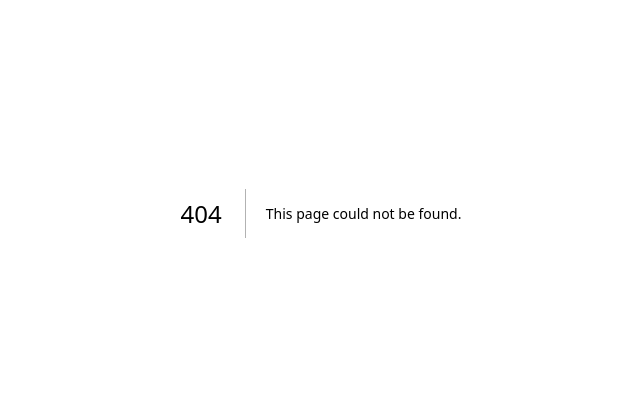
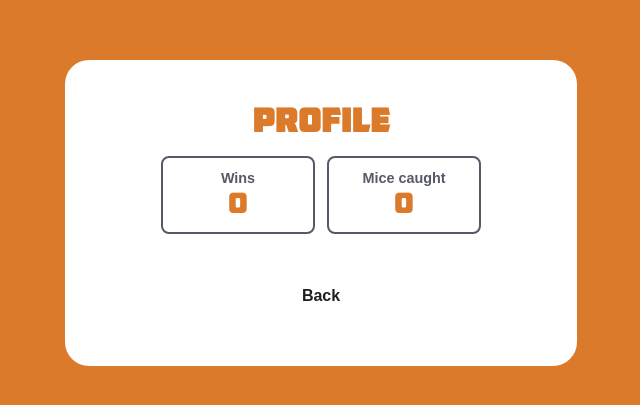
Before and after one commit to Hleyy/HunterZone, a Next.js app: page /profil in a window 1280 px wide. Before the commit this address had no page. Shown: the part 187-592 px from the top of the page, without its empty margins (319-959 px from the left). Built offline with nearby package versions, Linux system fonts and the light colour scheme; a web font is replaced by a local one.

Commit message:
feat: add profile page and local profile stats tracking

```diff
--- a/pages/accueil.js
+++ b/pages/accueil.js
@@ -1,10 +1,12 @@
 import { useState } from 'react';
+import { useRouter } from 'next/router';
 
 import CreateParty from '../components/CreateParty';
 import JoinParty from '../components/JoinParty';
 
 export default function Accueil() {
     const [mode, setMode] = useState(null);
+    const router = useRouter();
 
     return (
         <main className="home-page">
@@ -16,6 +18,10 @@ export default function Accueil() {
                         <button className="home-button home-button-primary" onClick={() => setMode('create')}>Create a game</button>
 
                         <button className="home-button home-button-secondary" onClick={() => setMode('join')}>Join a game</button>
+
+                        <button className="home-account-button" type="button" onClick={() => router.push('/profil')}>
+                            Profile
+                        </button>
                     </div>
                 )}
 
--- /dev/null
+++ b/pages/profil.js
@@ -0,0 +1,34 @@
+import { useEffect, useState } from 'react';
+import { useRouter } from 'next/router';
+
+import { getLocalProfileStats } from '../src/lib/localProfile';
+
+export default function Profil() {
+	const [stats, setStats] = useState({ wins: 0, miceCaught: 0 });
+	const router = useRouter();
+
+	useEffect(() => {
+		setStats(getLocalProfileStats());
+	}, []);
+
+	return (
+		<main className="profile-page">
+			<section className="profile-panel">
+				<h1>PROFILE</h1>
+				<dl className="profile-stats">
+					<div className="profile-stat">
+						<dt>Wins</dt>
+						<dd>{stats.wins}</dd>
+					</div>
+					<div className="profile-stat">
+						<dt>Mice caught</dt>
+						<dd>{stats.miceCaught}</dd>
+					</div>
+				</dl>
+				<button className="home-back-button" type="button" onClick={() => router.push('/accueil')}>
+					Back
+				</button>
+			</section>
+		</main>
+	);
+}
--- /dev/null
+++ b/src/lib/localProfile.js
@@ -0,0 +1,35 @@
+const STATS_KEY = 'hunterzone_profile_stats';
+const WIN_GAMES_KEY = 'hunterzone_winning_games';
+const CAUGHT_MICE_KEY = 'hunterzone_caught_mice';
+
+export function getLocalProfileStats() {
+  if (typeof window === 'undefined') return { wins: 0, miceCaught: 0 };
+
+  try {
+    return { wins: 0, miceCaught: 0, ...JSON.parse(localStorage.getItem(STATS_KEY) || '{}') };
+  } catch {
+    return { wins: 0, miceCaught: 0 };
+  }
+}
+
+function saveStats(stats) {
+  localStorage.setItem(STATS_KEY, JSON.stringify(stats));
+}
+
+export function recordLocalWin(gameId) {
+  const wonGames = JSON.parse(localStorage.getItem(WIN_GAMES_KEY) || '[]');
+  if (wonGames.includes(gameId)) return;
+
+  const stats = getLocalProfileStats();
+  saveStats({ ...stats, wins: stats.wins + 1 });
+  localStorage.setItem(WIN_GAMES_KEY, JSON.stringify([...wonGames, gameId]));
+}
+
+export function recordCaughtMouse(mouseId) {
+  const caughtMice = JSON.parse(localStorage.getItem(CAUGHT_MICE_KEY) || '[]');
+  if (caughtMice.includes(mouseId)) return;
+
+  const stats = getLocalProfileStats();
+  saveStats({ ...stats, miceCaught: stats.miceCaught + 1 });
+  localStorage.setItem(CAUGHT_MICE_KEY, JSON.stringify([...caughtMice, mouseId]));
+}
--- a/styles/accueil.css
+++ b/styles/accueil.css
@@ -74,6 +74,22 @@
 	color: var(--dark-blue);
 }
 
+.home-account-button {
+	background: transparent;
+	border: 0;
+	color: var(--dark-blue);
+	cursor: pointer;
+	font-family: var(--button-font);
+	font-size: 1rem;
+	font-weight: 600;
+	padding: 0.35rem 0.7rem;
+	text-decoration: underline;
+}
+
+.home-account-button:hover {
+	color: var(--ink);
+}
+
 .home-form-panel h2 {
 	color: var(--paper);
 	font-family: var(--title-font);
@@ -127,6 +143,15 @@
 	text-align: center;
 }
 
+.home-form-panel form .home-auth-message {
+	color: var(--dark-blue);
+}
+
+.home-form-panel form button:disabled {
+	cursor: wait;
+	opacity: 0.7;
+}
+
 .home-back-button {
 	background: transparent;
 	color: var(--ink);
@@ -134,3 +159,71 @@
 	margin-top: 1rem;
 	padding: 0.8rem 1.4rem;
 }
+
+.profile-page,
+.profile-panel {
+	align-items: center;
+	display: flex;
+	min-height: 100vh;
+}
+
+.profile-page {
+	background: var(--paper);
+	justify-content: center;
+	padding: 1.5rem;
+}
+
+.profile-panel {
+	background: #fff;
+	border-radius: 1.5rem;
+	flex-direction: column;
+	justify-content: center;
+	min-height: 0;
+	padding: 3rem 2rem;
+	width: min(100%, 32rem);
+}
+
+.profile-panel h1 {
+	color: var(--paper);
+	font-family: var(--title-font);
+	font-size: 2rem;
+	line-height: 1;
+	margin: 0 0 1rem;
+}
+
+.profile-email {
+	color: var(--dark-blue);
+	font-size: 1rem;
+	margin: 0 0 1.5rem;
+	overflow-wrap: anywhere;
+	text-align: center;
+}
+
+.profile-stats {
+	display: grid;
+	gap: 0.75rem;
+	grid-template-columns: repeat(2, minmax(0, 1fr));
+	margin: 0 0 1.5rem;
+	width: min(100%, 20rem);
+}
+
+.profile-stat {
+	border: 2px solid var(--dark-blue);
+	border-radius: 0.5rem;
+	padding: 0.75rem;
+	text-align: center;
+}
+
+.profile-stat dt {
+	color: var(--dark-blue);
+	font-size: 0.9rem;
+	font-weight: 700;
+}
+
+.profile-stat dd {
+	color: var(--paper);
+	font-family: var(--title-font);
+	font-size: 1.75rem;
+	line-height: 1;
+	margin: 0.35rem 0 0;
+}
```
Also changed, not shown: components/CatView.jsx (+7 -2 lines).
